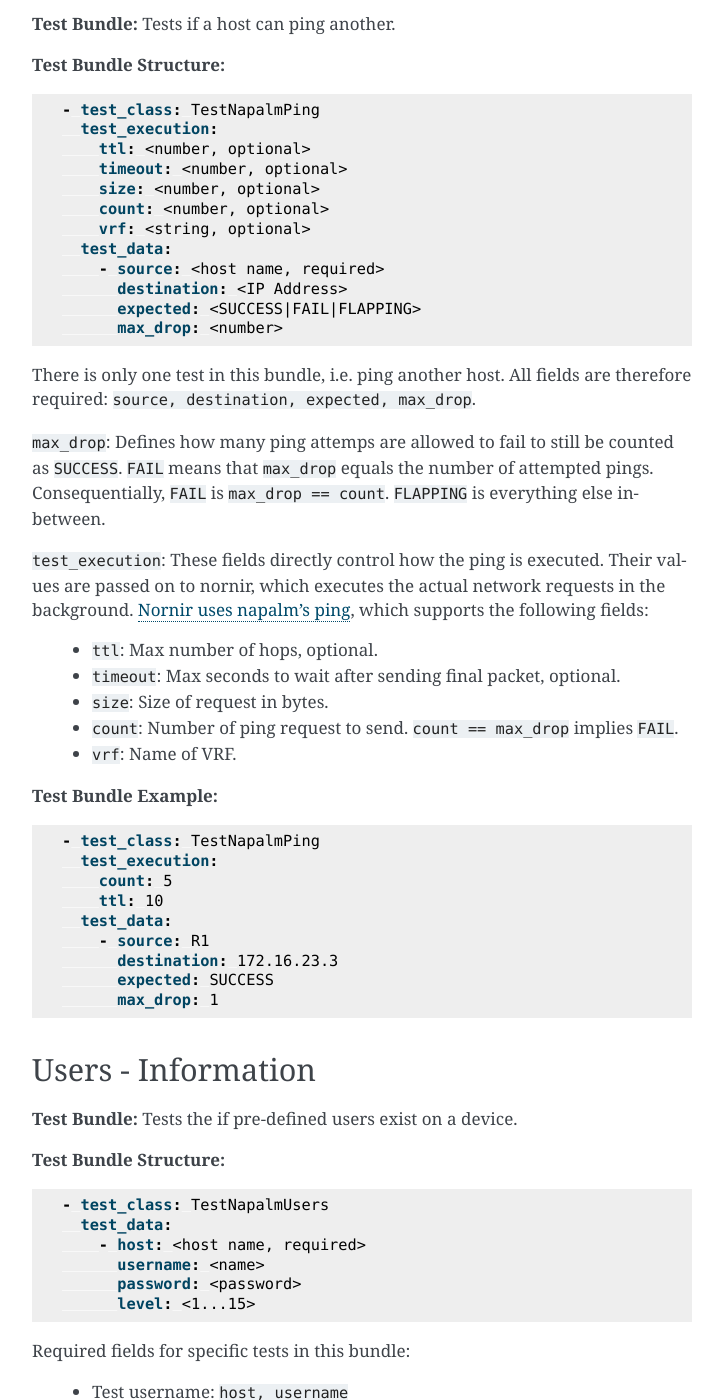
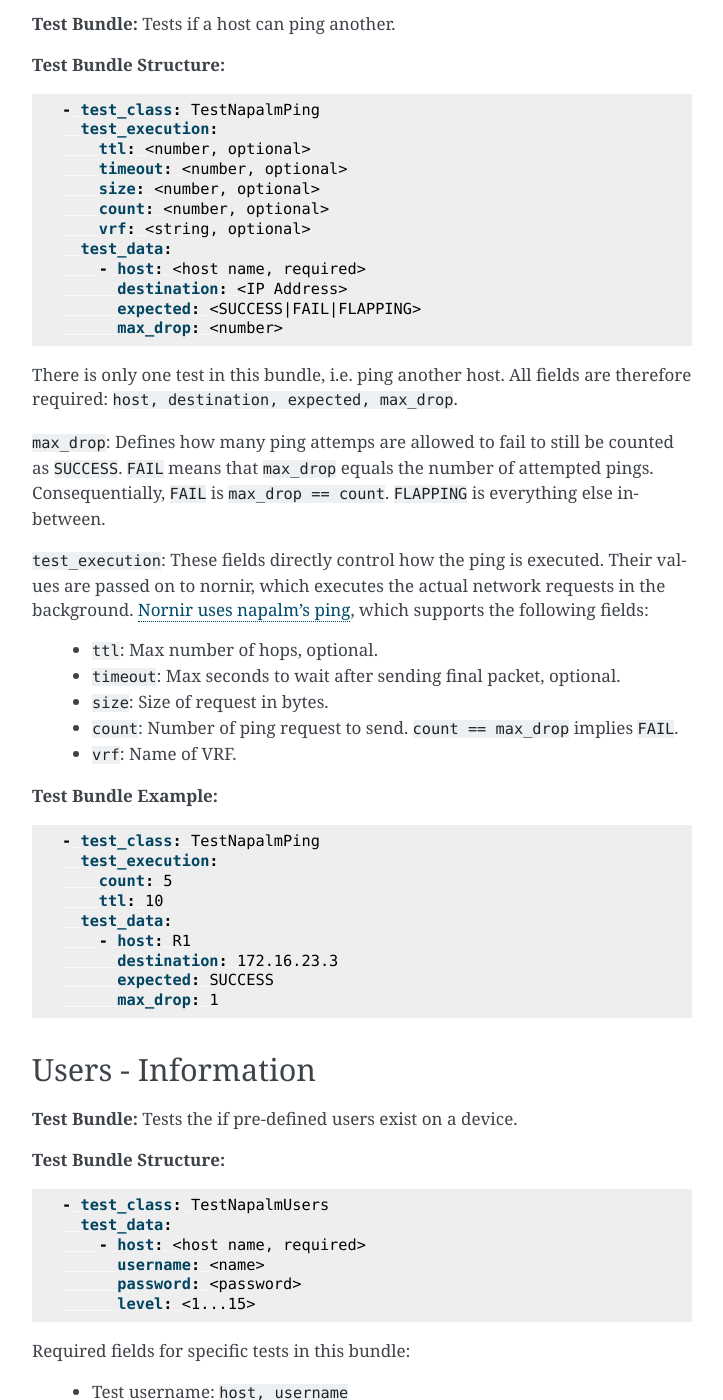
Before and after one commit to network-unit-testing-system/nuts, a Sphinx documentation site: the page built from docs/source/testbundles/alltestbundles.rst, in a window 1280 px wide and 1400 px high, scrolled down 5123 px. Shown: the whole window, without its empty margins (388-1111 px from the left). Built offline with Sphinx 7.4.7, drawn with Linux system fonts in a browser that asks for light colours.

Commit message:
fix naming in Ping test bundle

```diff
--- a/docs/source/testbundles/alltestbundles.rst
+++ b/docs/source/testbundles/alltestbundles.rst
@@ -271,12 +271,12 @@ Ping Hosts
         count: <number, optional>
         vrf: <string, optional>
       test_data:
-        - source: <host name, required>
+        - host: <host name, required>
           destination: <IP Address>
           expected: <SUCCESS|FAIL|FLAPPING>
           max_drop: <number>
 
-There is only one test in this bundle, i.e. ping another host. All fields are therefore required: ``source, destination, expected, max_drop``.
+There is only one test in this bundle, i.e. ping another host. All fields are therefore required: ``host, destination, expected, max_drop``.
 
 ``max_drop``:  Defines how many ping attemps are allowed to fail to still be counted as ``SUCCESS``.
 ``FAIL`` means that ``max_drop`` equals the number of attempted pings. Consequentially, ``FAIL`` is ``max_drop == count``. ``FLAPPING`` is everything else in-between.
@@ -299,7 +299,7 @@ There is only one test in this bundle, i.e. ping another host. All fields are th
         count: 5
         ttl: 10
       test_data:
-        - source: R1
+        - host: R1
           destination: 172.16.23.3
           expected: SUCCESS
           max_drop: 1
```
Also changed, not shown: 1 other file.
